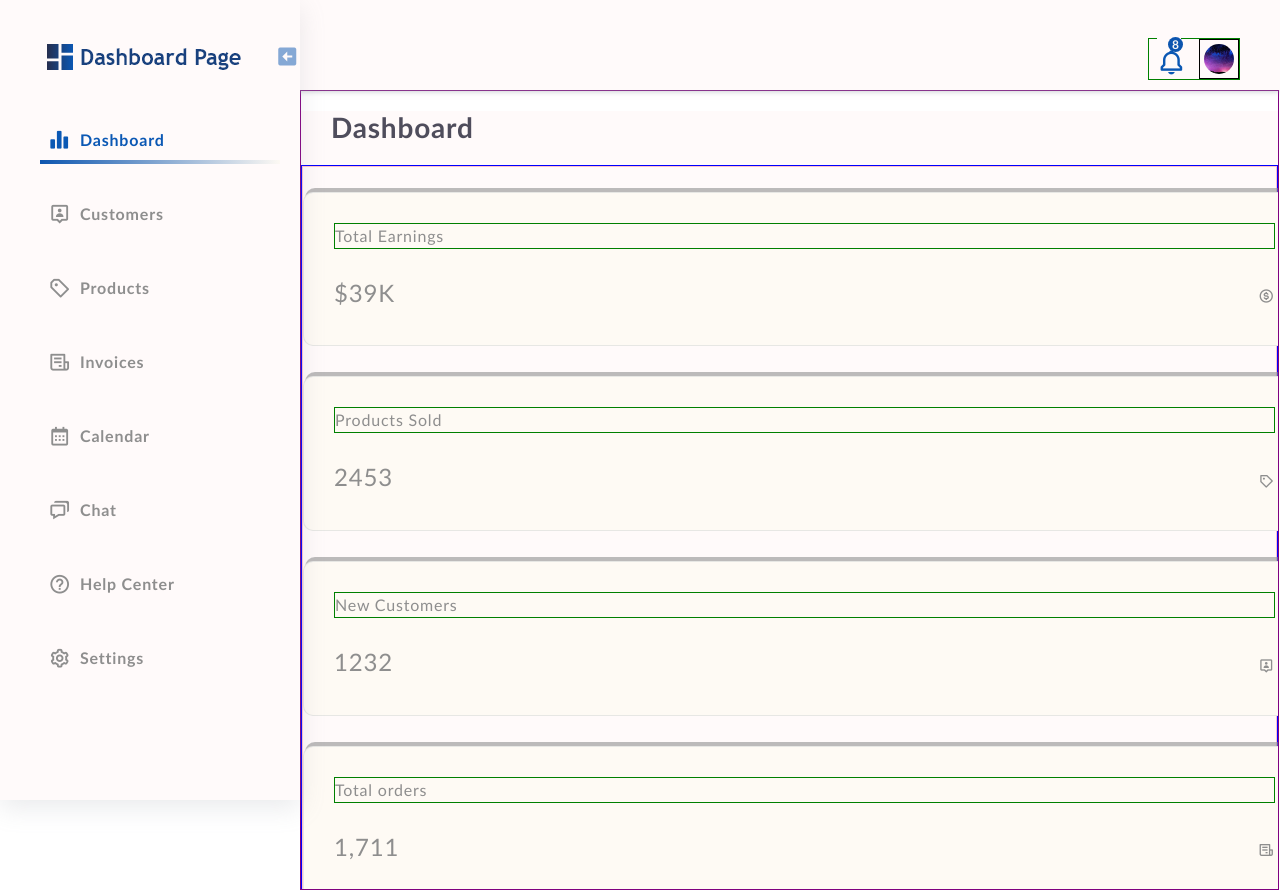
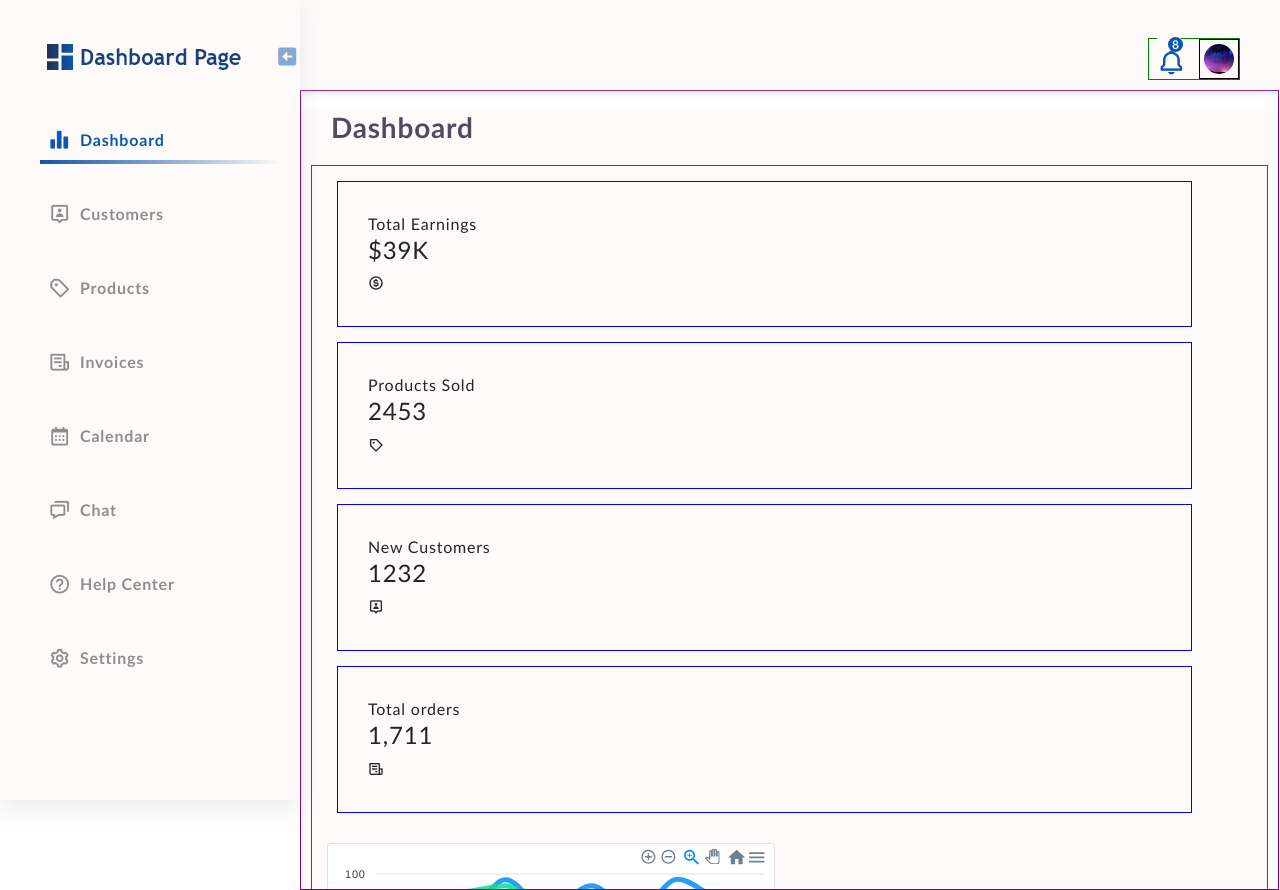
Before and after one commit to banuaggun/dashboard-design, a React (Create React App) app: page / in a window 1280 px wide. Built offline with nearby package versions, Linux system fonts and the light colour scheme.

Commit message:
grid system trial for status card

```diff
--- a/src/assets/scss/_mixins.scss
+++ b/src/assets/scss/_mixins.scss
@@ -1,4 +1,5 @@
 $breakpoints:(
+  'xxsmall': 450px,
   'xsmall': 576px,
   'small':  767px,
   'medium': 992px,
--- a/src/components/statusCard/_statusCard.scss
+++ b/src/components/statusCard/_statusCard.scss
@@ -2,54 +2,9 @@
 @use "../../assets/scss/_mixins" as *;
 
 .status__card{
-  display:flex;
-  flex-direction:column;
-  flex-wrap:nowrap;
-  z-index:1;
-  transition:color 0.5s ease 0s;
-  color:map-get($colors, text, base);
-  background-color:map-get($colors, background, light);
-  border:1px solid map-get($colors, icon, dark);
-  box-shadow:map-get($shadows, lightShadow);
-  border-radius:map-get($radius, radius2);
-  width:calc(100% - 40px);
-  height:auto;
+  width:100%;
   padding:30px;
-  margin:15px 20px;
-  position:relative;
-
-  @include responsive('xxsmall'){
-    width:calc(100% - 20px);
-   margin:15px 10px;
-  }
-  @include responsive('xsmall'){
-    width:calc(100% + 20px);
-    margin:15px 0 15px 0px;
-    overflow-x:hidden;
-  }
-  @include responsive('small'){
-    width:calc(100% + 30px);
-    margin:15px 0 15px 0;
-  }
-
-  &__title{
-    display:inline-flex;
-    align-items:space-between;
-    margin-bottom:10px;
-    border:1px solid green;
-  }
-  &__info{
-    display:inline-flex;
-    flex-direction:row;
-    align-items:center;
-    justify-content:space-between;
-    margin-top:20px;
-    &__count{
-      font-size:1.5rem;
-
-    }
-    &__icon{
-      font-size:1.8rem;
-    }
-  }
+  border:1px solid blue;
+  z-index:10;
+  margin:0 0 15px 5px;
 }
--- /dev/null
+++ b/src/components/statusCard/_statusCard2.scss
@@ -0,0 +1,65 @@
+@use "../../assets/scss/_styles" as *;
+@use "../../assets/scss/_mixins" as *;
+
+.status__card{
+  display:grid;
+  grid-template-columns:repeat(2, 1fr);
+  grid-template-rows:auto auto;
+  grid-row-gap:15px;
+  grid-column-gap:20px;
+  z-index:1;
+  transition:color 0.5s ease 0s;
+  color:map-get($colors, text, base);
+  background-color:map-get($colors, background, light);
+  border:1px solid map-get($colors, icon, dark);
+  box-shadow:map-get($shadows, lightShadow);
+  border-radius:map-get($radius, radius2);
+ width:calc(100% - 40px);
+ margin-left:auto;
+ margin-right:auto;
+  height:auto;
+  padding:30px;
+  position:relative;
+
+  @include responsive('xxsmall'){
+    color:red;
+    width:100%;
+  }
+
+  /*
+  @include responsive('xxsmall'){
+    width:calc(100% - 20px);
+   margin:15px 10px;
+  }
+  @include responsive('xsmall'){
+    width:calc(100% + 20px);
+    margin:15px 20px 15px 0px;
+    overflow-x:hidden;
+  }
+  @include responsive('small'){
+    width:calc(100% + 80px);
+    margin:15px 40px 15px 0;
+  }
+  */
+
+  &__title{
+    display:inline-flex;
+    align-items:space-between;
+    margin-bottom:10px;
+    border:1px solid green;
+  }
+  &__info{
+    display:inline-flex;
+    flex-direction:row;
+    align-items:center;
+    justify-content:space-between;
+    margin-top:20px;
+    &__count{
+      font-size:1.5rem;
+
+    }
+    &__icon{
+      font-size:1.8rem;
+    }
+  }
+}
--- a/src/pages/dashboard/_dashboard.scss
+++ b/src/pages/dashboard/_dashboard.scss
@@ -12,43 +12,23 @@
     color:map-get($colors, text, head );
     margin:20px 0 20px 30px;
   }
+
   &__first{
-    display:flex;
-    flex-direction:column;
-    margin-top:0;
-    border:1px solid blue;
-  &__left{
-    width:100%;
-    position:relative;
-    left:0;
-    border:1px solid pink;
-    margin-bottom:20px;
-    &__status__card{
-      margin:10px 0;
-      display:flex;
-      flex-direction:column;
-      flex-wrap:wrap;
-      justify-content:space-evenly;
+    display:grid;
+    grid-template-columns:1fr;
+    grid-template-rows:1fr;
+    grid-column-gap:20px;
+    border:1px solid green;
+    margin-left:auto;
+    margin-right:auto;
+    width:calc(100% - 20px);
 
-      @include responsive('xxsmall'){
-        flex-direction: row;
-      }
+    &__left{
+      margin:15px 20px;
+      overflow-x:hidden;
+  display:grid;
+  grid-template-columns:calc(100% - 60px);
+  grid-template-rows: auto auto auto auto;
     }
   }
-  &__right{
-    width:100%;
-    position:relative;
-    border:1px solid purple;
-    &__graphic{
-      width:300px;
-      height:500px;
-      border:1px solid green;
-      margin:10px;
-    }
-  }
-  }
-
-  &__second{
-    display:none;
-  }
 }
--- /dev/null
+++ b/src/pages/dashboard/_dashboard2.scss
@@ -0,0 +1,63 @@
+@use '../../assets/scss/_styles' as *;
+@use '../../assets/scss/_mixins' as *;
+
+.dashboard{
+  background-color:map-get($colors, background, base);
+  position:relative;
+
+  &__header{
+    font-size:1.75rem; /* 42px = 2.63rem, 28px=1.75rem*/
+    font-family:'Trebuchet MS', 'Lucida Sans Unicode', 'Lucida Grande', 'Lucida Sans', Arial, sans-serif;
+    font-weight:bold;
+    color:map-get($colors, text, head );
+    margin:20px 0 20px 30px;
+  }
+  &__first{
+    display:flex;
+    flex-direction:column;
+    margin-top:0;
+    border:1px solid blue;
+  &__left{
+    width:100%;
+    position:relative;
+    left:0;
+    border:1px solid pink;
+    margin-bottom:20px;
+    &__status__card{
+      margin:10px 0px;
+      display:flex;
+      flex-direction:column;
+      flex-wrap:wrap;
+      justify-content:space-evenly;
+
+      @include responsive('xxsmall'){
+        flex-direction: row;
+      }
+
+      @include responsive('xsmall'){
+        margin-right:40px;
+        justify-content:space-around;
+      }
+      @include responsive('small'){
+        margin-right:80px;
+        justify-content:space-evenly;
+      }
+    }
+  }
+  &__right{
+    width:100%;
+    position:relative;
+    border:1px solid purple;
+    &__graphic{
+      width:300px;
+      height:500px;
+      border:1px solid green;
+      margin:10px;
+    }
+  }
+  }
+
+  &__second{
+    display:none;
+  }
+}
```
